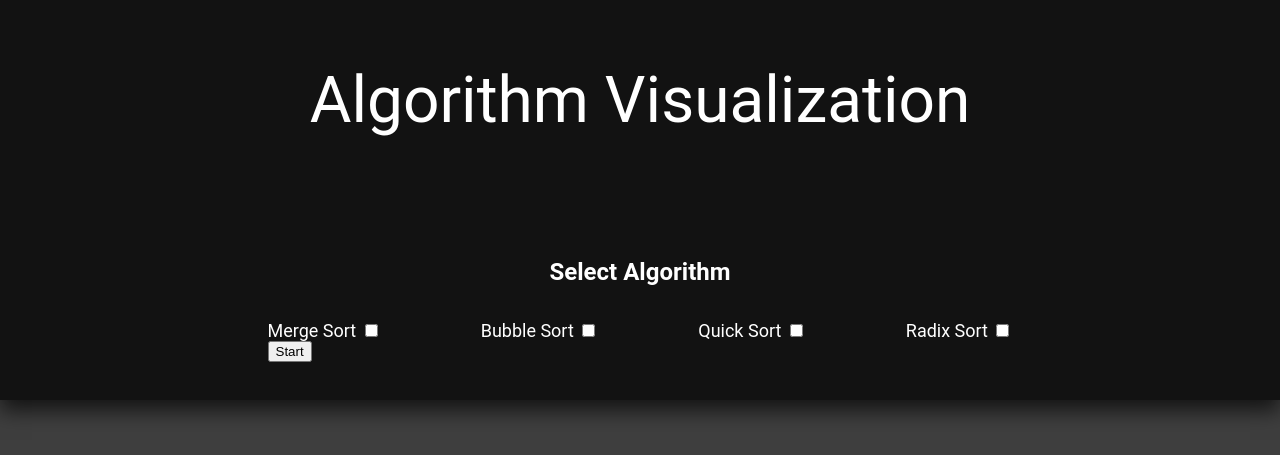
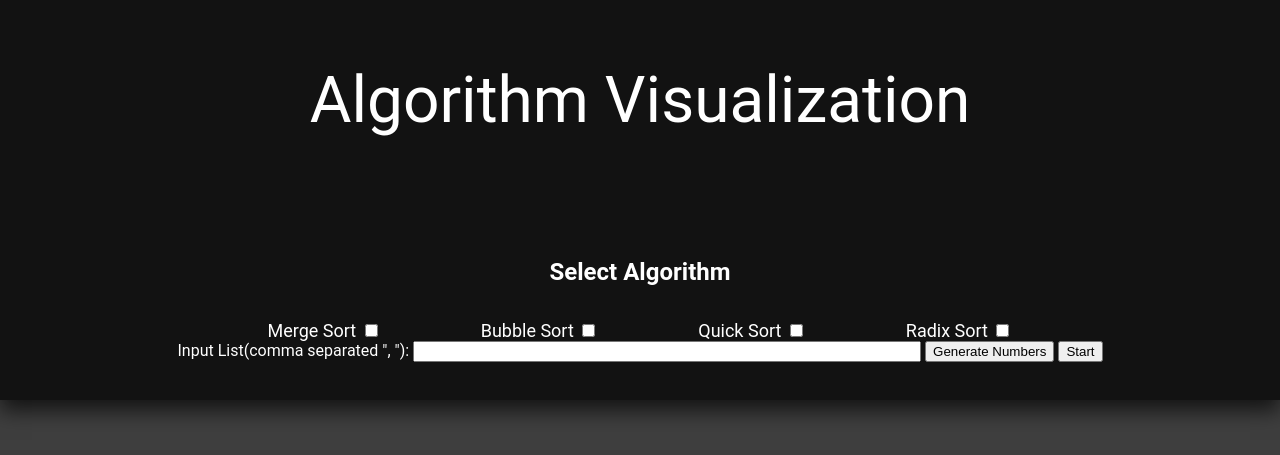
Before and after one commit to ChristianHuerta05/CPSC335-Group8, a Flask app: page / in a window 1280 px wide. Shown: the top 455 px of the page. Run offline with Flask 3, Linux system fonts and the light colour scheme.

Commit message:
added random numbers and input box

```diff
--- a/app.py
+++ b/app.py
@@ -15,8 +15,9 @@ def run_algorithms():
         "Quick_Sort": 'quick' in request.form,
         "Radix_Sort": 'radix' in request.form
     }
-    times = run(selected_algorithms)
-    return render_template('index.html', times=times)
+    input_list = request.form.get('input_list', '')
+    times = run(selected_algorithms, input_list)
+    return render_template('index.html', times=times, input_list=input_list)
 
 
 if __name__ == '__main__':
--- a/templates/index.html
+++ b/templates/index.html
@@ -32,6 +32,21 @@
                     <input type="checkbox" id="radix" name="radix">
                 </label>
             </div>
+            <label for="input_list">Input List(comma separated ", "):</label>
+            <input type="text" id="input_list" name="input_list" value="{{ input_list }}" style="width: 500px;">
+            <button id="generate-random" onclick="generateRandomNumbers()">Generate Numbers</button>
+
+            <!-- Temporal script while i find a better way to generate random numbers-->
+            <script>
+                function generateRandomNumbers() {
+                  const numCount = 10; // number of random numbers to generate
+                  const maxNum = 100; // maximum random number
+                  const numbers = Array(numCount).fill(0).map(() => Math.floor(Math.random() * maxNum));
+                  const inputList = numbers.join(', ');
+                  document.getElementById('input_list').value = inputList;
+                }
+              </script>
+
             <button id="start" type="submit">Start</button>
         </form>
 
```
Also changed, not shown: run.py (+8 -1 lines).
